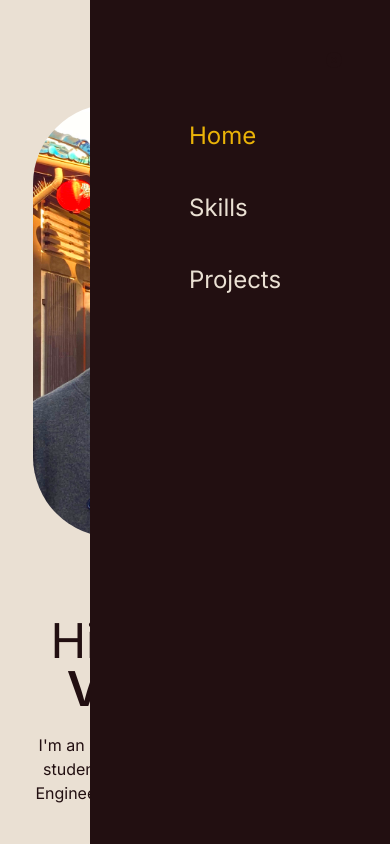
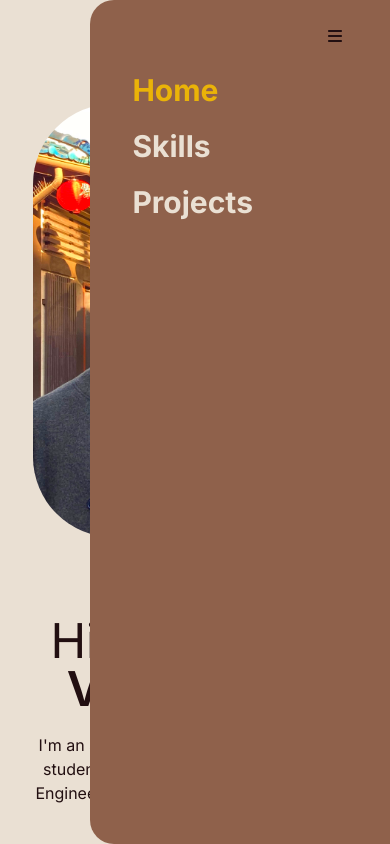
Before and after one commit to Jared-Velasquez/personal-website, a Next.js app: page / in a window 390 px wide. Both pictures are taken after a click on the button 342 px from the left and 40 px from the top of the page. Shown: the top 844 px of the page. Built offline with nearby package versions, Linux system fonts and the light colour scheme; a web font is replaced by a local one.

Commit message:
Implemented animations for mobile navbar

```diff
--- /dev/null
+++ b/src/app/hooks/useOutsideClick.tsx
@@ -0,0 +1,27 @@
+import { useEffect, useRef } from 'react';
+
+/*
+  Detection of outside clicks sourced from Rashed Iqbal:
+  https://dev.to/rashed_iqbal/how-to-handle-outside-clicks-in-react-with-typescript-4lmc
+*/
+const useOutsideClick = (callback: () => void) => {
+  const ref = useRef<HTMLDivElement>(null);
+
+  useEffect(() => {
+    const handleClickOutside = (event: MouseEvent) => {
+      if (ref.current && !ref.current.contains(event.target as Node)) {
+        callback();
+      }
+    };
+
+    document.addEventListener('mousedown', handleClickOutside);
+
+    return () => {
+      document.removeEventListener('mousedown', handleClickOutside);
+    };
+  }, [callback]);
+
+  return ref;
+};
+
+export default useOutsideClick;
--- a/src/components/navbar/Navbar.tsx
+++ b/src/components/navbar/Navbar.tsx
@@ -2,12 +2,13 @@
 
 import useMediaQuery from '@/app/hooks/useMediaQuery';
 import AnchorLink from 'react-anchor-link-smooth-scroll';
-import { useEffect, useState } from 'react';
+import { useEffect, useRef, useState } from 'react';
 import { FontAwesomeIcon } from '@fortawesome/react-fontawesome';
 import { faBars, faCircleXmark } from '@fortawesome/free-solid-svg-icons';
-import { motion } from 'framer-motion';
+import { AnimatePresence, motion, useCycle } from 'framer-motion';
 
 import './style.css';
+import useOutsideClick from '@/app/hooks/useOutsideClick';
 
 const NavbarLink = ({ page, selectedPage, setSelectedPage }: { page: string, selectedPage: string, setSelectedPage: React.Dispatch<React.SetStateAction<string>> }) => {
   const lowerCasePage = page.toLowerCase();
@@ -23,11 +24,42 @@ const NavbarLink = ({ page, selectedPage, setSelectedPage }: { page: string, sel
   );
 }
 
+const sideVariants = {
+  closed: {
+    transition: {
+      staggerChildren: 0.1,
+      staggerDirection: -1
+    }
+  },
+  open: {
+    transition: {
+      staggerChildren: 0.1,
+      staggerDirection: 1
+    }
+  }
+}
+
+const itemVariants = {
+  closed: {
+    opacity: 0
+  },
+  open: {
+    opacity: 1
+  }
+}
+
+const links = ["Home", "Skills", "Projects"];
+
 const Navbar = ({ isTopOfPage, selectedPage, setSelectedPage }: { isTopOfPage: boolean, selectedPage: string, setSelectedPage: React.Dispatch<React.SetStateAction<string>>}) => {
   const [isMenuToggled, setIsMenuToggled] = useState<boolean>(false);
+  //const [open, cycleOpen] = useCycle(false, true);
   const isAboveSmallScreens = useMediaQuery("(min-width: 768px)");
   const [navbarBackground, setNavbarBackground] = useState<string>("navbarTop");
   const [textColor, setTextColor] = useState<string>("text-coffeeBlack");
+  const wrapperRef = useOutsideClick(() => {
+    setIsMenuToggled(false);
+  })
+
   //let navbarBackground = (isTopOfPage && !isAboveSmallScreens) ? "navbarTop" : "navbar"
   //let textColor = (isTopOfPage && !isAboveSmallScreens) ? "text-coffeeBlack" : "text-whip"
 
@@ -110,8 +142,8 @@ const Navbar = ({ isTopOfPage, selectedPage, setSelectedPage }: { isTopOfPage: b
           </div>
         ) : (
           <motion.button
-            className="rounded-full bg-whip px-2 py-1"
-            onClick={() => setIsMenuToggled(!isMenuToggled)}
+            className="rounded-full font-bold px-2 py-1 top-5 right-10 fixed"
+            onClick={() => setIsMenuToggled(true)}
             initial="hidden"
             whileInView="visible"
             viewport={{ once: true, amount: 0.5 }}
@@ -121,40 +153,67 @@ const Navbar = ({ isTopOfPage, selectedPage, setSelectedPage }: { isTopOfPage: b
               visible: { opacity: 1, x: 0 },
             }}
           >
-            <FontAwesomeIcon icon={faBars} />
+            {<FontAwesomeIcon icon={faBars} />}
+            {/*isMenuToggled ? "Close" : "Open"*/}
           </motion.button>
         )}
 
         {/* MOBILE MENU POPUP */}
+        {/* Animation sourced from Will Johnson: https://egghead.io/blog/how-to-create-a-sliding-sidebar-menu-with-framer-motion*/}
+
+        <AnimatePresence>
           {!isAboveSmallScreens && isMenuToggled && (
-          <div className="fixed right-0 bottom-0 h-full bg-coffeeBlack w-[300px]">
-            {/* CLOSE ICON */}
-            <div className="flex justify-end p-12">
-              <button onClick={() => setIsMenuToggled(!isMenuToggled)}>
-                <FontAwesomeIcon icon={faCircleXmark} />
+            <motion.aside
+              ref={wrapperRef}
+              className="h-full fixed bg-caramel right-0 bottom-0 rounded-l-3xl z-1"
+              initial={{
+                width: 0
+              }}
+              animate={{
+                width: 300
+              }}
+              exit={{
+                width: 0,
+                transition: {
+                  delay: 0.5,
+                  duration: 0.3
+                }
+              }}
+            >
+              <button
+                className="rounded-full font-bold px-2 py-1 top-5 right-10 fixed z-10"
+                onClick={() => setIsMenuToggled(false)}
+              >
+                {<FontAwesomeIcon icon={faBars} />}
+                {/*isMenuToggled ? "Close" : "Open"*/}
               </button>
-            </div>
-
-            {/* MENU ITEMS */}
-            <div className="flex flex-col gap-10 ml-[33%] text-2xl text-whip">
+              <motion.div
+                className="my-[4.5rem] mx-[1.4rem]"
+                initial="closed"
+                animate="open"
+                exit="closed"
+                variants={sideVariants}
+              >
+                {links.map((link, index) => (
+                  <motion.div
+                    key={index}
+                    className="text-3xl text-whip font-bold block m-[20px]"
+                    variants={itemVariants}
+                    whileHover={{
+                      scale: 1.1
+                    }}
+                  >
                     <NavbarLink
-                page="Home"
+                      page={link}
                       selectedPage={selectedPage}
                       setSelectedPage={setSelectedPage}
                     />
-              <NavbarLink
-                page="Skills"
-                selectedPage={selectedPage}
-                setSelectedPage={setSelectedPage}
-              />
-              <NavbarLink
-                page="Projects"
-                selectedPage={selectedPage}
-                setSelectedPage={setSelectedPage}
-              />
-            </div>
-          </div>
+                  </motion.div>
+                ))}
+              </motion.div>
+            </motion.aside>
           )}
+        </AnimatePresence>
       </div>
     </nav>
   );
```
Lines whose indentation alone changed are shown as unchanged.
